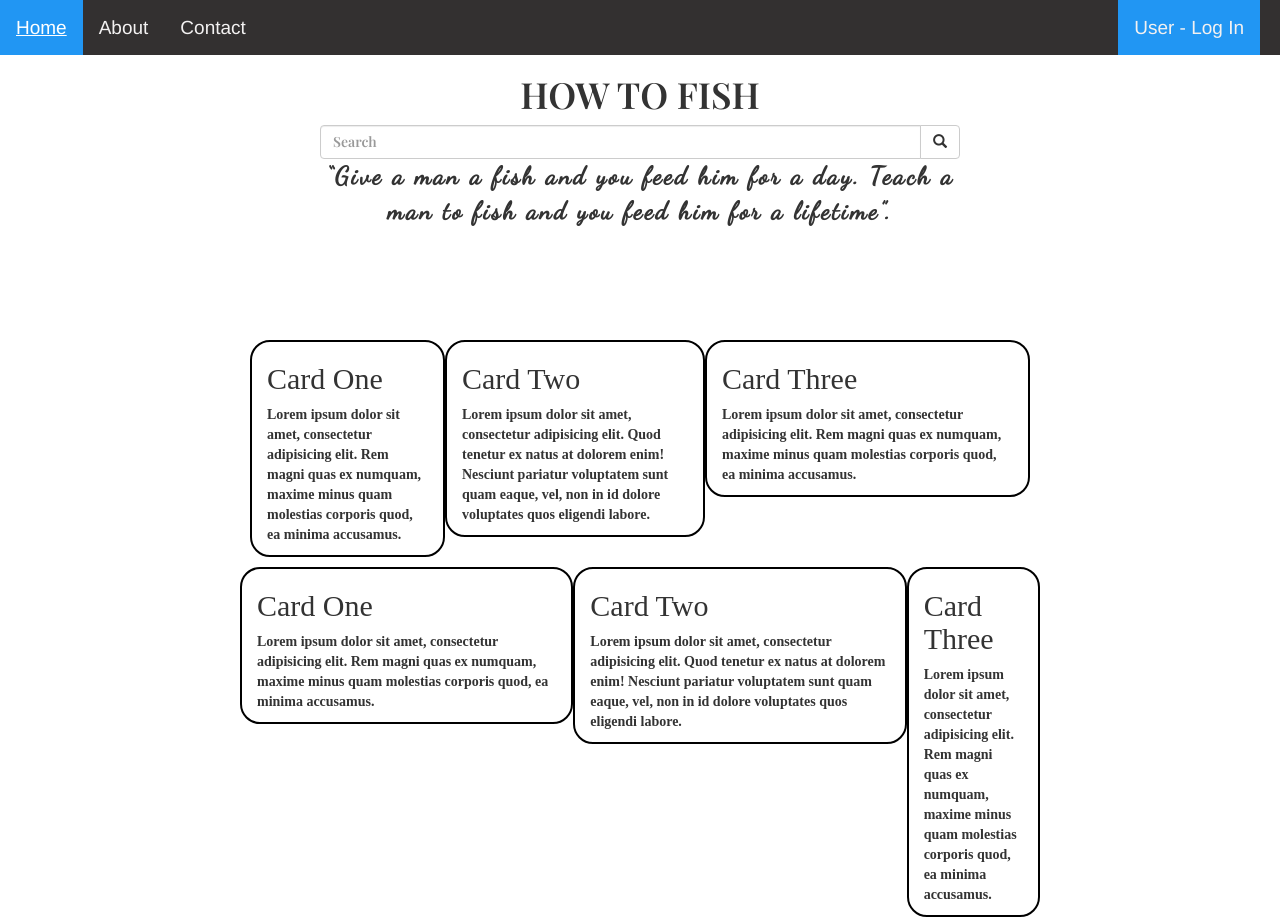
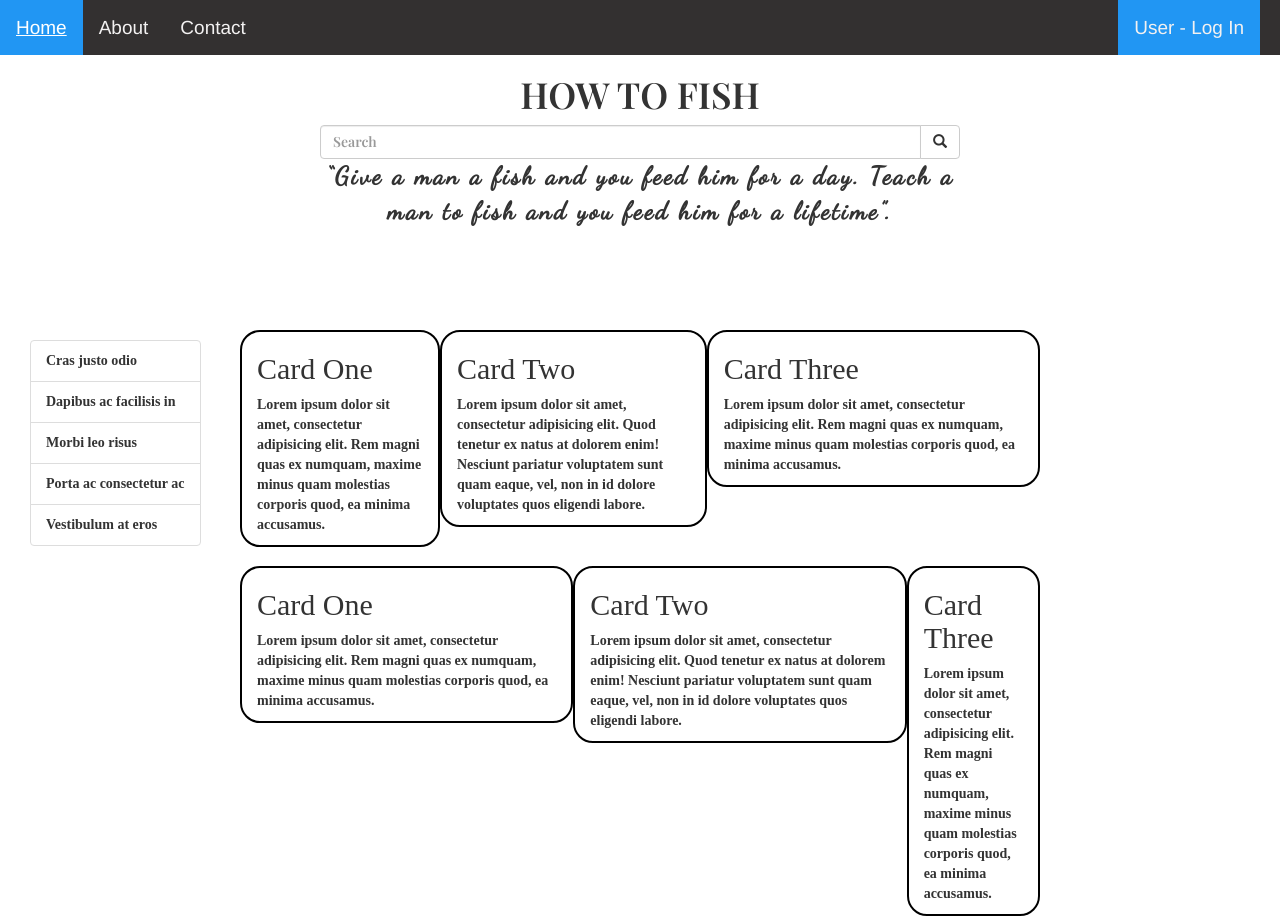
Before and after one commit to jmsn123/htf, a website: page index.html in a window 1280 px wide. Drawn offline with nearby package versions, Linux system fonts and the light colour scheme; a web font is replaced by a local one.

Commit message:
update r files

```diff
--- a/assest/css/style.css
+++ b/assest/css/style.css
@@ -117,9 +117,10 @@ font-weight: bold;
 
 }
 .card{
-/* margin: auto; */
+margin: auto;
 font-family: 'Crimson Text', serif;
 font-weight: bold;
+gap: 20px;
 }
 h1{
    font-size: 20px;
--- a/index.html
+++ b/index.html
@@ -56,17 +56,24 @@
       </div>
     </section>
 
-    <aside style=" float: left;">
+    <aside style=" float: left; margin-top: 100px;">
+      <ul class="list-group">
+        <li class="list-group-item borderless">Cras justo odio</li>
+        <li class="list-group-item">Dapibus ac facilisis in</li>
+        <li class="list-group-item">Morbi leo risus</li>
+        <li class="list-group-item">Porta ac consectetur ac</li>
+        <li class="list-group-item">Vestibulum at eros</li>
+      </ul>
 
     </aside>
 
     <section class="container-fluid">
 
       <!-- Content Row -->
-      <div class="row" style="padding: 10px;">
-        <div class="col-md-3 " style="border : 2px solid black ; border-radius: 20px; ">
+      <div class="row">
+        <div class="col-md-3 " style="border : 2px solid black ; border-radius: 20px;">
           <div class="card h-100">
-            <div class="card">
+            <div class="card" >
               <div class="card-body">
                 <h2 class="card-title">Card One</h2>
                 <p class="card-text">Lorem ipsum dolor sit amet, consectetur adipisicing elit. Rem magni quas ex
```
Also changed, not shown: userlogin.html (+2 -16 lines), assest/css/styleUser.css (line endings or trailing spaces).
